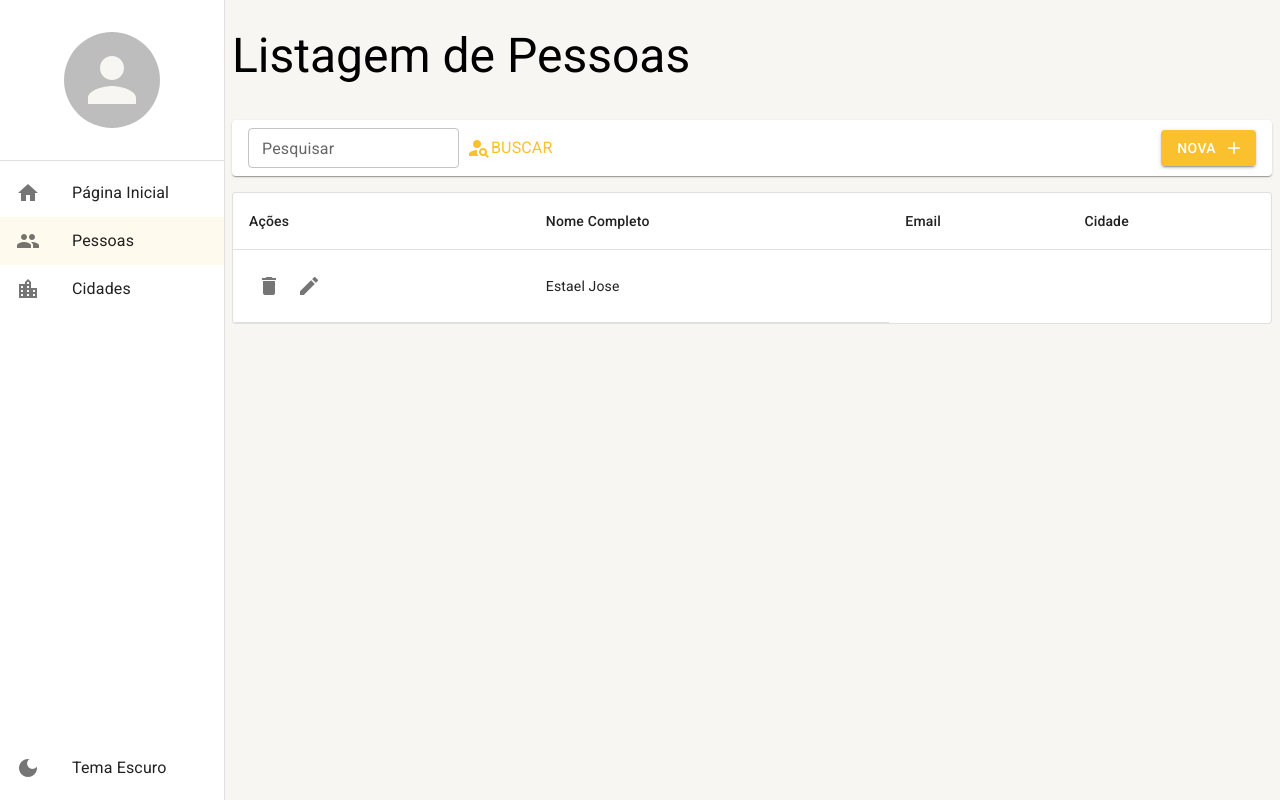
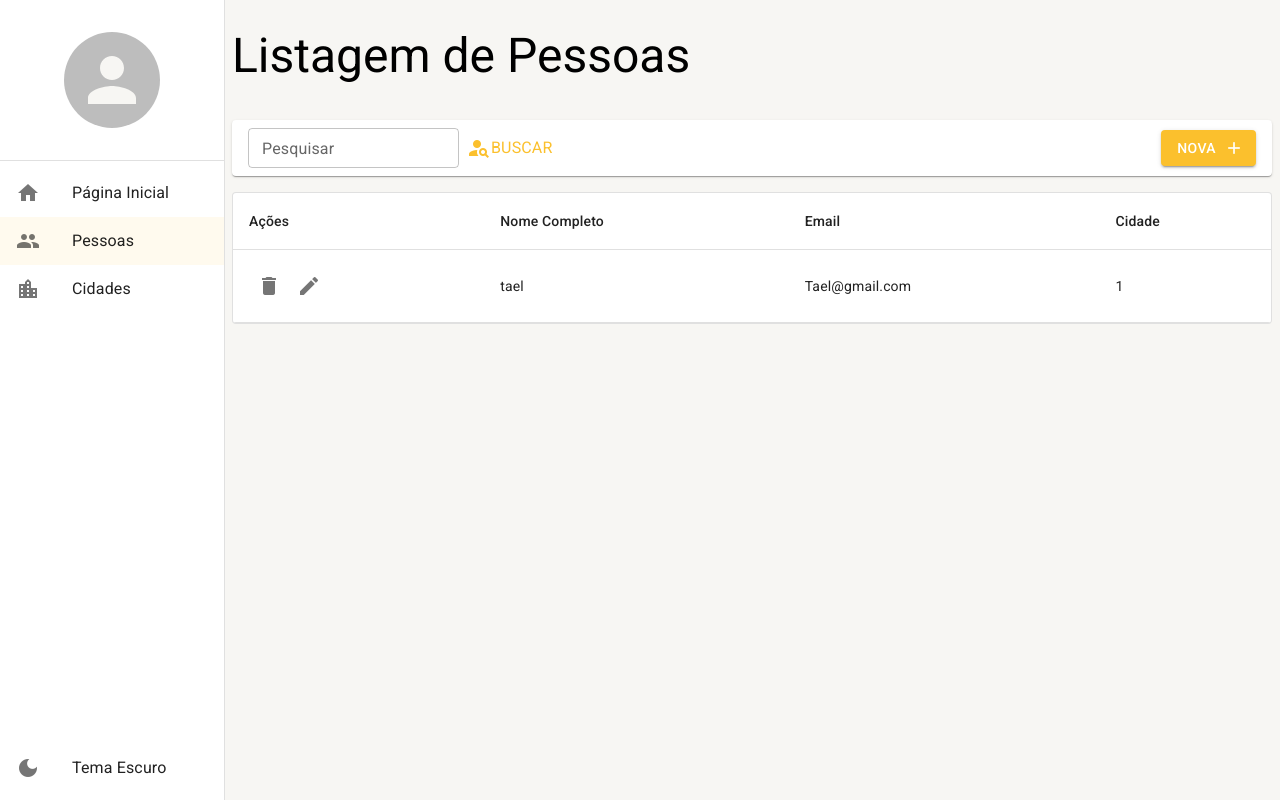
Before and after one commit to estaeldev/react-materialui-typescript, a React (Create React App) app: page /pessoas in a window 1280 px wide. Built offline with nearby package versions, Linux system fonts and the light colour scheme; data requests are answered from the project's data file.

Commit message:
refactory: melhorias no projeto

```diff
--- a/mock/database.json
+++ b/mock/database.json
@@ -1,9 +1,9 @@
 {
   "pessoas": [
     {
-      "nomeCompleto": "Estael Jose",
-      "email": "tael@gmail.com",
-      "cidadeId": 3,
+      "nomeCompleto": "tael",
+      "email": "Tael@gmail.com",
+      "cidadeId": 1,
       "id": 1
     }
   ],
--- a/src/pages/pessoas/components/AutoCompleteCidades.tsx
+++ b/src/pages/pessoas/components/AutoCompleteCidades.tsx
@@ -8,11 +8,11 @@ type TAutoCompleteOption = {
     label: string
 }
 
-type TAutoCompleteCidades = {
+type TAutoCompleteCidadesProps = {
     isExternalLoading?: boolean
 }
 
-export const AutoCompleteCidades: FC<TAutoCompleteCidades> = ({isExternalLoading=false}) => {
+export const AutoCompleteCidades: FC<TAutoCompleteCidadesProps> = ({isExternalLoading=false}) => {
 
     const {fieldName, registerField, defaultValue, error, clearError} = useField("cidadeId")
     const [options, setOptions] = useState<TAutoCompleteOption[]>([])
--- a/src/pages/pessoas/components/TableDePessoasBody.tsx
+++ b/src/pages/pessoas/components/TableDePessoasBody.tsx
@@ -27,6 +27,8 @@ export const TableDePessoasBody: FC<ITableDePessoasBodyProps> = ({
                         </IconButton>
                     </TableCell>
                     <TableCell>{row.nomeCompleto}</TableCell>
+                    <TableCell>{row.email}</TableCell>
+                    <TableCell>{row.cidadeId}</TableCell>
                 </TableRow>
             ))}
         </TableBody>
--- a/src/shared/hooks/useDetalheDeCidades.ts
+++ b/src/shared/hooks/useDetalheDeCidades.ts
@@ -114,10 +114,10 @@ export const useDetalheDeCidades = () => {
 
     }, [id, navigate])
 
-    const carregarPagina = useCallback(() => {
+    const carregarPagina = useCallback(async () => {
         if(id !== "nova") {
             setIsLoading(true)
-            CidadesService.getById(Number(id)).then(result => {
+            await CidadesService.getById(Number(id)).then(result => {
                 setIsLoading(false)
                 if(result instanceof Error) {
                     alert(result.message)
@@ -130,7 +130,7 @@ export const useDetalheDeCidades = () => {
             return
         }
 
-        formRef.current?.setData({nome: ""})
+        formRef.current?.reset()
     }, [id, navigate])
 
 
--- a/src/shared/hooks/useDetalheDePessoas.ts
+++ b/src/shared/hooks/useDetalheDePessoas.ts
@@ -136,7 +136,6 @@ export const useDetalheDePessoas = () => {
                 }
                 setNome(result.nomeCompleto)
                 formRef.current?.setData(result)
-
             })
             return
         }
```
